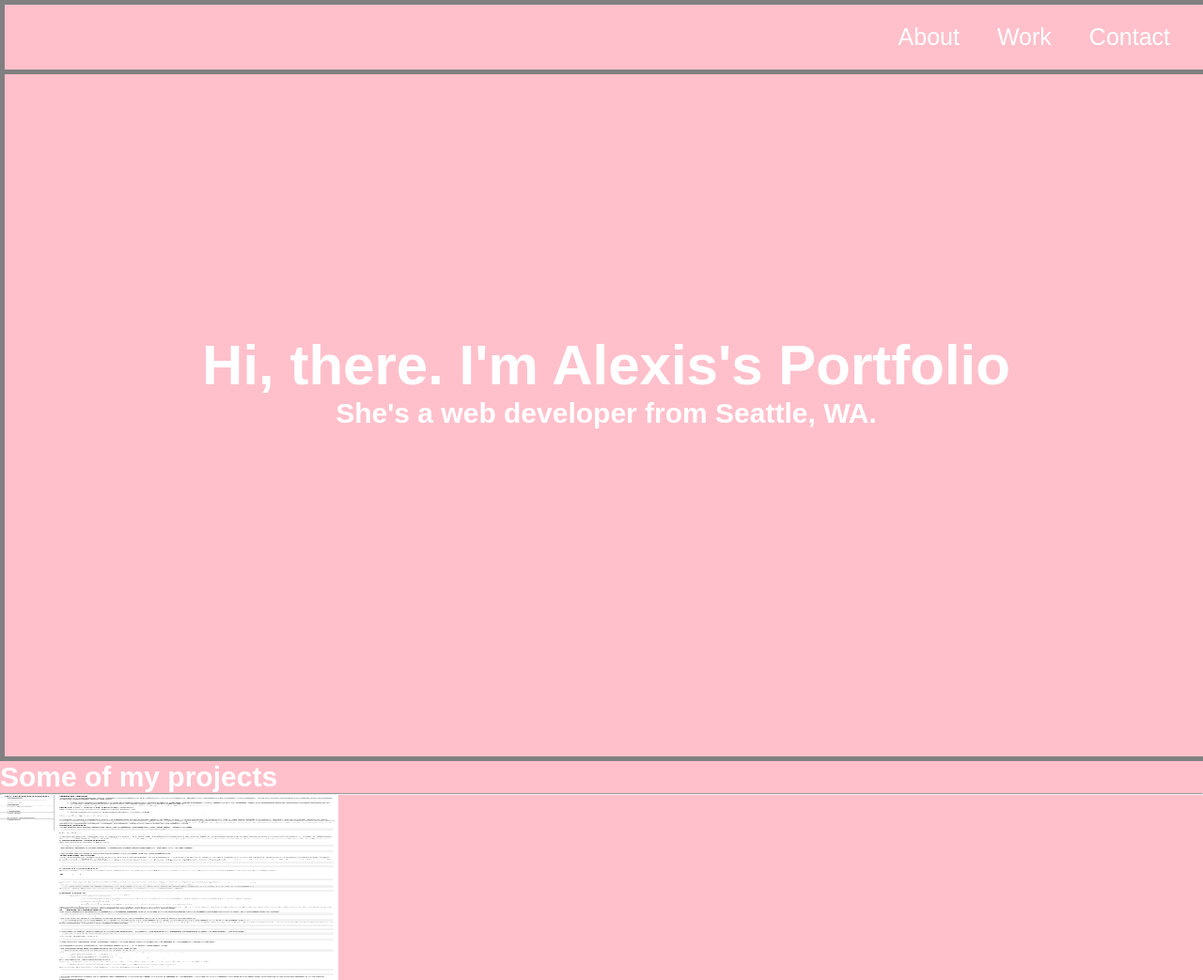
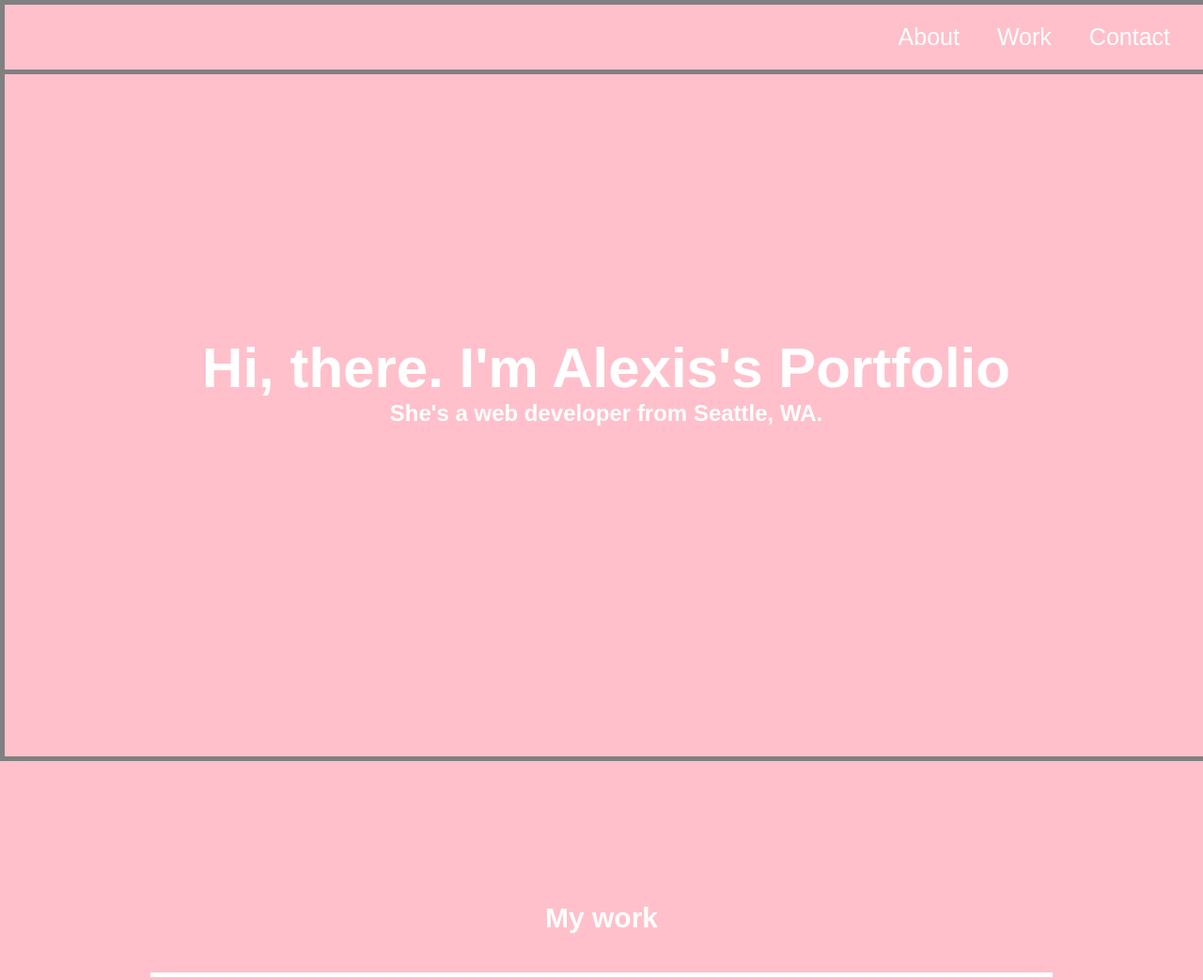
Before and after one commit to aeiaieo/fcc-certification-portfolio, a plain HTML site: page index.html in a window 1280 px wide. Shown: the top 1043 px of the page at 94% size. Drawn offline with Linux system fonts and the light colour scheme.

Commit message:
Project section
Project section styling started. H2 and border bottom aligned.

```diff
--- a/index.html
+++ b/index.html
@@ -22,8 +22,8 @@
         <h2>She's a web developer from Seattle, WA.</h2>
     </section>
     <section id="projects">
-        <h2>Some of my projects</h2>
-        <hr/>
+        <h2>My work</h2>
+        <div id="flex-container">
             <a target="_blank" href="https://github.com/aeiaieo/css-tech-doc-page">
                 <img src="Opera Snapshot_2023-09-17_112735_127.0.0.1.png" alt="project">
                 <p>Technical Documentation Page</p>
@@ -40,6 +40,7 @@
                 <img src="Opera Snapshot_2023-09-17_112801_127.0.0.1.png" alt="project">
                 <p>Tribute Page</p>
             </a>
+        </div>
     </section>
     <section id="contact">
         <ul>
--- a/styles.css
+++ b/styles.css
@@ -52,6 +52,16 @@ h1, h2 {
 h1 {
    font-size: 60px;
 }
-h2 {
+#projects h2 {
     font-size: 30px;
+    text-align: center;
+    padding-top: 150px;
+    border-bottom: 5px solid white;
+    margin: auto;
+    width: 75vw;
+    margin-bottom: 75px;
+    height: 75px;
 }
+#flex-container {
+
+}
```
Lines whose indentation alone changed are shown as unchanged.
